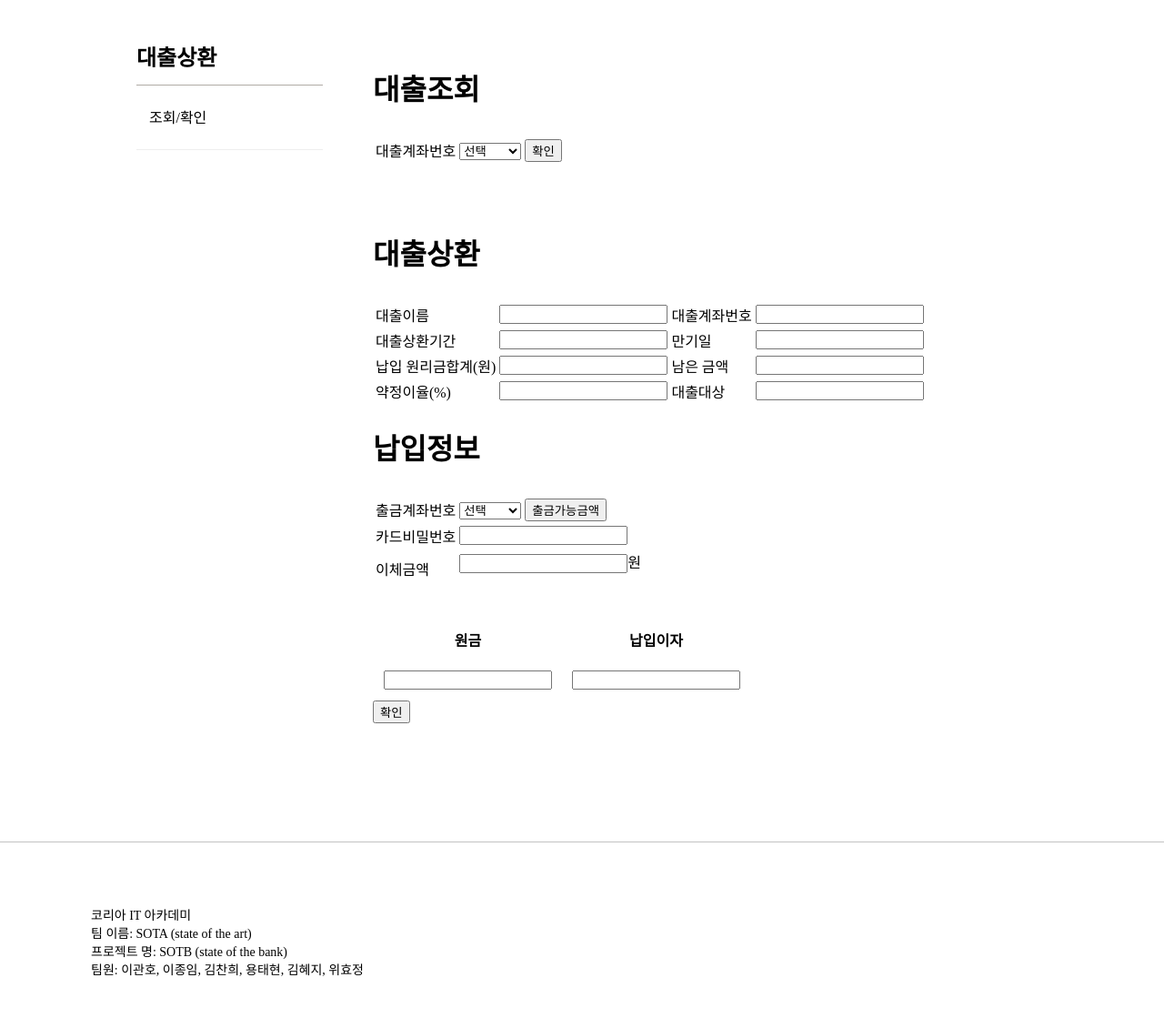
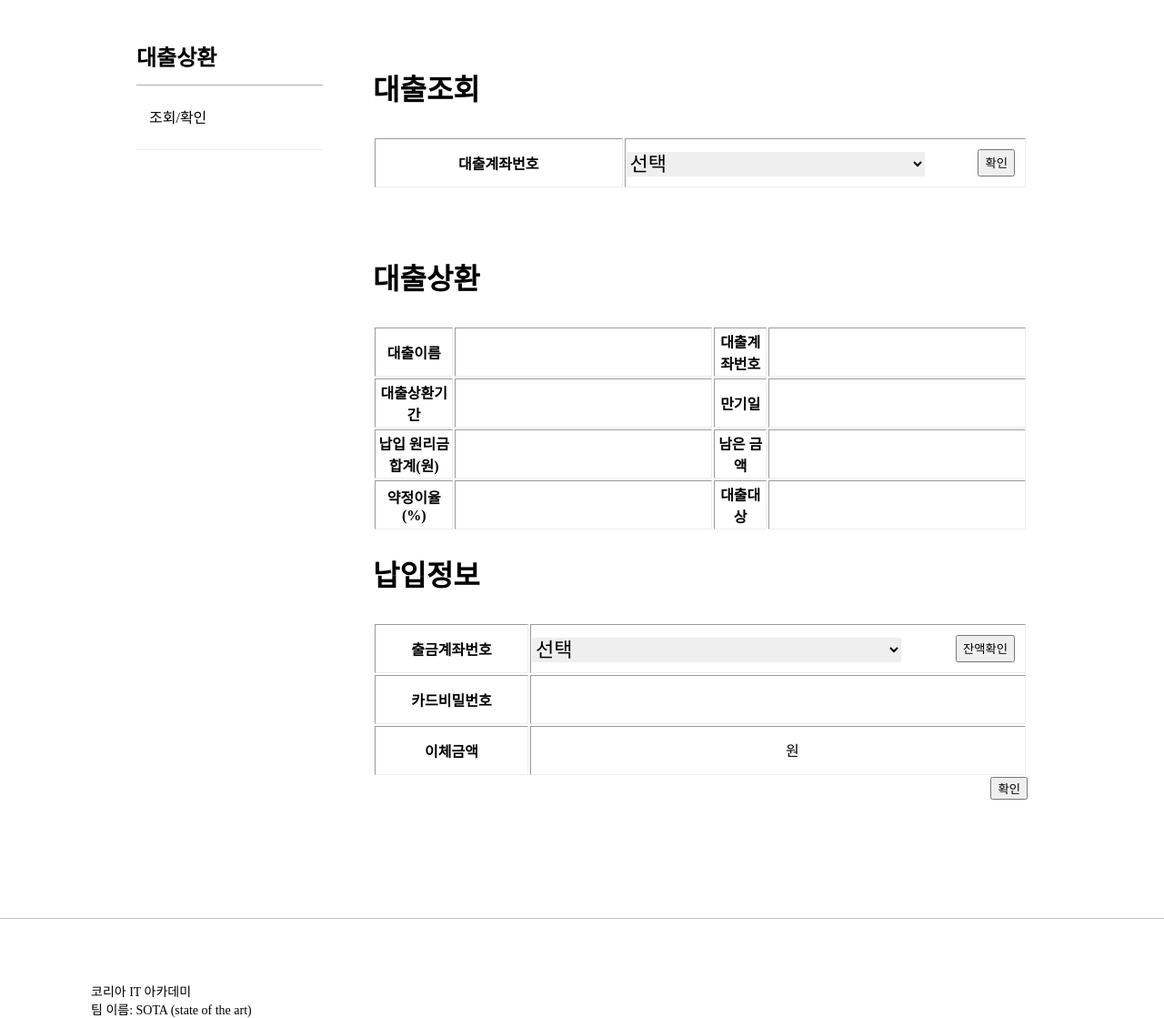
Before and after one commit to whddla/sota-chatbot, a Django app: template sota/service/templates/loans.html in a window 1280 px wide. Shown: the part 61-1180 px from the top of the page at 91% size. Before the commit the page ends 1134 px from the top, so only its background shows below. Run offline with Django 3.2, Linux system fonts and the light colour scheme; the template is opened without the code that fills it: values that come from a table or form of the project are taken from there, others are empty; tables that the repository leaves empty hold one stand-in row (values such as "Sample post").

Commit message:
이체 부분 css수정
이체 부분 css수정

```diff
--- a/sota/service/static/css/loans.css
+++ b/sota/service/static/css/loans.css
@@ -88,3 +88,31 @@ h1_title{
     /* display: none; */
     margin-top: 30px;
 }
+
+.board {
+    border: thick;
+    width: 100%;
+    height: 100%;
+}
+
+.input_style{
+    outline: none;
+    border: none;
+    font-size: 18px;
+    background-color: transparent;
+    margin-left: 10px;
+    font-size: 20px;
+}
+
+.btn-style{
+    float: right;
+}
+
+table td {
+    height: 30px;
+}
+table td:first-of-type,td:nth-child(3) {
+    text-align: center;
+    font-weight: bold;
+    height: 50px;
+}
--- a/sota/service/static/css/send.css
+++ b/sota/service/static/css/send.css
@@ -102,6 +102,9 @@ h1_title{
     outline: none;
     border: none;
     font-size: 18px;
+    background-color: transparent;
+    margin-left: 10px;
+    font-size: 20px;
 }
 
 .btn-style{
--- a/sota/service/templates/loans.html
+++ b/sota/service/templates/loans.html
@@ -14,19 +14,19 @@
             <h1 class="h1_title">대출조회</h1>
         </div>
         <div class="main_content">
-            <table>
+            <table class="board" border="1">
                 <tr>
                     <td>
                         대출계좌번호
                     </td>
                     <td>
-                        <select name="" id="account" onchange="ChangeValue()">
+                        <select name="" id="account" onchange="ChangeValue()" style="width :75%;border:none;font-size: 22px;outline: none;margin-top: 3px;" >
                             <option value="">선택</option>
                             {%for i in loans%}
                             <option value="{{i.account}}">{{i.account}}</option>
                             {%endfor%}
                         </select>
-                        <button name="myLoans">확인</button>
+                        <button name="myLoans" style="float: right;margin-right: 10px;height: 30px;">확인</button>
                     </td>
                 </tr>
             </table>
@@ -35,19 +35,19 @@
             <h1 class="h1_title">대출상환</h1>
         </div>
         <div class="main_content">
-            <table>
+            <table class="board" border="1">
                 <tr>
                     <td>
                         대출이름
                     </td>
                     <td>
-                        <input type="text" name="name">
+                        <input class="input_style" type="text" name="name">
                     </td>
                     <td>
                         대출계좌번호
                     </td>
                     <td>
-                        <input type="text" name="account">
+                        <input class="input_style" type="text" name="account">
                     </td>
                 </tr>
                 <tr>
@@ -55,13 +55,13 @@
                         대출상환기간
                     </td>
                     <td>
-                        <input type="text" name="time">
+                        <input class="input_style" type="text" name="time">
                     </td>
                     <td>
                         만기일
                     </td>
                     <td>
-                        <input type="text" name="date">
+                        <input class="input_style" type="text" name="date">
                     </td>
                 </tr>
                 <tr>
@@ -69,13 +69,13 @@
                         납입 원리금합계(원)
                     </td>
                     <td>
-                        <input type="text" name="limited">
+                        <input class="input_style" type="text" name="limited">
                     </td>
                     <td>
                         남은 금액
                     </td>
                     <td>
-                        <input type="text" name="remain">
+                        <input class="input_style" type="text" name="remain">
                     </td>
                 </tr>
                 <tr>
@@ -83,13 +83,13 @@
                         약정이율(%)
                     </td>
                     <td>
-                        <input type="text" name="rate">
+                        <input class="input_style" type="text" name="rate">
                     </td>
                     <td>
                         대출대상
                     </td>
                     <td>
-                        <input type="text" name="kind">
+                        <input class="input_style" type="text" name="kind">
                     </td>
                 </tr>
             </table>
@@ -97,19 +97,19 @@
                 <h1 class="h1_title">납입정보</h1>
             </div>
             <div class="main_content">
-                <table>
+                <table class="board" border="1">
                     <tr>
                         <td>
                             출금계좌번호
                         </td>
                         <td>
-                            <select name="account1" id="account1" onchange="Change()">
+                            <select name="account1" id="account1" onchange="Change()" style="width :75%;border:none;font-size: 22px;outline: none;margin-top: 3px;" >
                                 <option value="none">선택</option>
                                 {%for i in card%}
                                 <option value="{{i.account}}">{{i.account}}</option>
                                 {%endfor%}
                             </select>
-                            <button name="checkMoney">출금가능금액</button>
+                            <button name="checkMoney" style="float: right;margin-right: 10px;height: 30px;">잔액확인</button>
                         </td>
                     </tr>
                         <tr>
@@ -119,7 +119,7 @@
                                 카드비밀번호
                             </td>
                             <td>
-                                <input type="password" name="outPw">
+                                <input class="input_style" type="password" name="outPw">
                             </td>
                         </tr>
                         <tr>
@@ -127,32 +127,15 @@
                                 이체금액
                             </td>
                             <td>
-                                <input type="text" name="inter">원
-                                <p></p>
+                                <input class="input_style" type="text" name="inter">원
                             </td>
                         </tr>
                 </table>
+                <input style="display: none;" id="out" name="my_num">
+                <input style="display: none;" id="out" name="l_num">
             </div>
-            <div class="confirm">
-                <table cellpadding="10px">
-                    <thead>
-                        <tr>
-                            <th>원금</th>
-                            <th>납입이자</th>
-                        </tr>
-                    </thead>
-                    <tbody>
-                        <tr>
-                            <td><input type="text" name="limited"></td>
-                            <td><input type="text" name="inter"></td>
-                        </tr>
-                    </tbody>
-                </table>
-                    <input style="display: none;" id="out" name="my_num">
-                    <input style="display: none;" id="out" name="l_num">
-                    <input type="submit" value="확인">
-                </form>
-            </div>
+            <input class="btn-style" type="submit" value="확인">
+            </form>
         </div>
     </div>
 </div>
--- a/sota/service/templates/send.html
+++ b/sota/service/templates/send.html
@@ -34,7 +34,7 @@
                             카드비밀번호
                         </td>
                         <td>
-                            <input type="password" name="outPw" class="input_style" placeholder="비밀번호를 입력해주세요.">
+                            <input type="password" style="background-color: transparent;" name="outPw" class="input_style" placeholder="비밀번호를 입력해주세요.">
                         </td>
                     </tr>
                     <tr>
@@ -42,7 +42,7 @@
                             이체금액
                         </td>
                         <td>
-                            <input type="text" class="input_style" name="myMoney" placeholder="금액을 입력해주세요.">
+                            <input type="text" class="input_style" style="background-color: transparent;" name="myMoney" placeholder="금액을 입력해주세요.">
                         </td>
                     </tr>
             </table>
--- a/sota/service/views.py
+++ b/sota/service/views.py
@@ -329,7 +329,7 @@ def checkLoans(request:HttpRequest):
         inter = int(limit)
         rate = int(rate[:-1])
         # 납입할이자
-        inter = inter*(rate/100)
+        inter = (inter*(rate/100))/12
 
     context = {
         'account' : my.account,
```
Also changed, not shown: sota/service/static/css/deposit.css (+29 -0 lines), sota/service/templates/deposit.html (+21 -23 lines).
